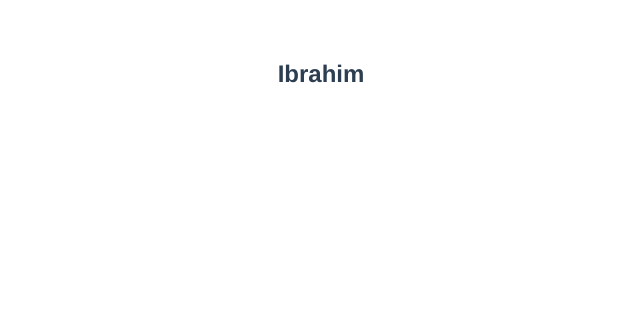
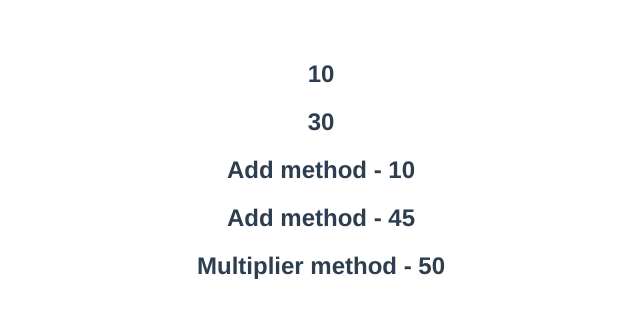
Before and after one commit to devmuhmed/journey-of-vuejs, a Vue app in the folder tasks/codevolution/: page / in a window 1280 px wide. Shown: the top 318 px of the page, without its empty margins (319-959 px from the left). Built offline with nearby package versions, Linux system fonts and the light colour scheme.

Commit message:
codevolution lesson 16 Methods

```diff
--- /dev/null
+++ b/tasks/codevolution/src/Method.vue
@@ -0,0 +1,43 @@
+<template>
+    <h2>
+        {{ 2+3+5 }}
+    </h2>
+    <h2>
+        {{ 5+10+15 }}
+    </h2>
+    <h2> Add method - {{ add(2,3,5) }}</h2>
+    <h2> Add method - {{ add(10,15,20) }}</h2>
+    <h2> Multiplier method - {{ multiply(10) }}</h2>
+</template>
+
+
+<script>
+export default {
+    name: 'MethodApp',
+    data() {
+        return{
+            baseMultiplier: 5
+        }
+    },
+    methods: {
+        //never using arrow function at methods cause of this key word
+        add(a, b, c){
+            return a + b + c
+        },
+        multiply(num){
+            return num * this.baseMultiplier
+        }
+    }
+}
+</script>
+
+<style>
+#app {
+font-family: Avenir, Helvetica, Arial, sans-serif;
+-webkit-font-smoothing: antialiased;
+-moz-osx-font-smoothing: grayscale;
+text-align: center;
+color: #2c3e50;
+margin-top: 60px;
+}
+</style>
--- a/tasks/codevolution/src/main.js
+++ b/tasks/codevolution/src/main.js
@@ -2,6 +2,7 @@ import { createApp } from 'vue'
 // import App from './App.vue'
 // import ConditionalApp from './Conditional.vue'
 // import ListRendering from './ListRendering.vue'
-import ListConditional from './ListRenderingConditional.vue'
+// import ListConditional from './ListRenderingConditional.vue'
+import MethodApp from './Method.vue'
 
-createApp(ListConditional).mount('#app')
+createApp(MethodApp).mount('#app')
```
